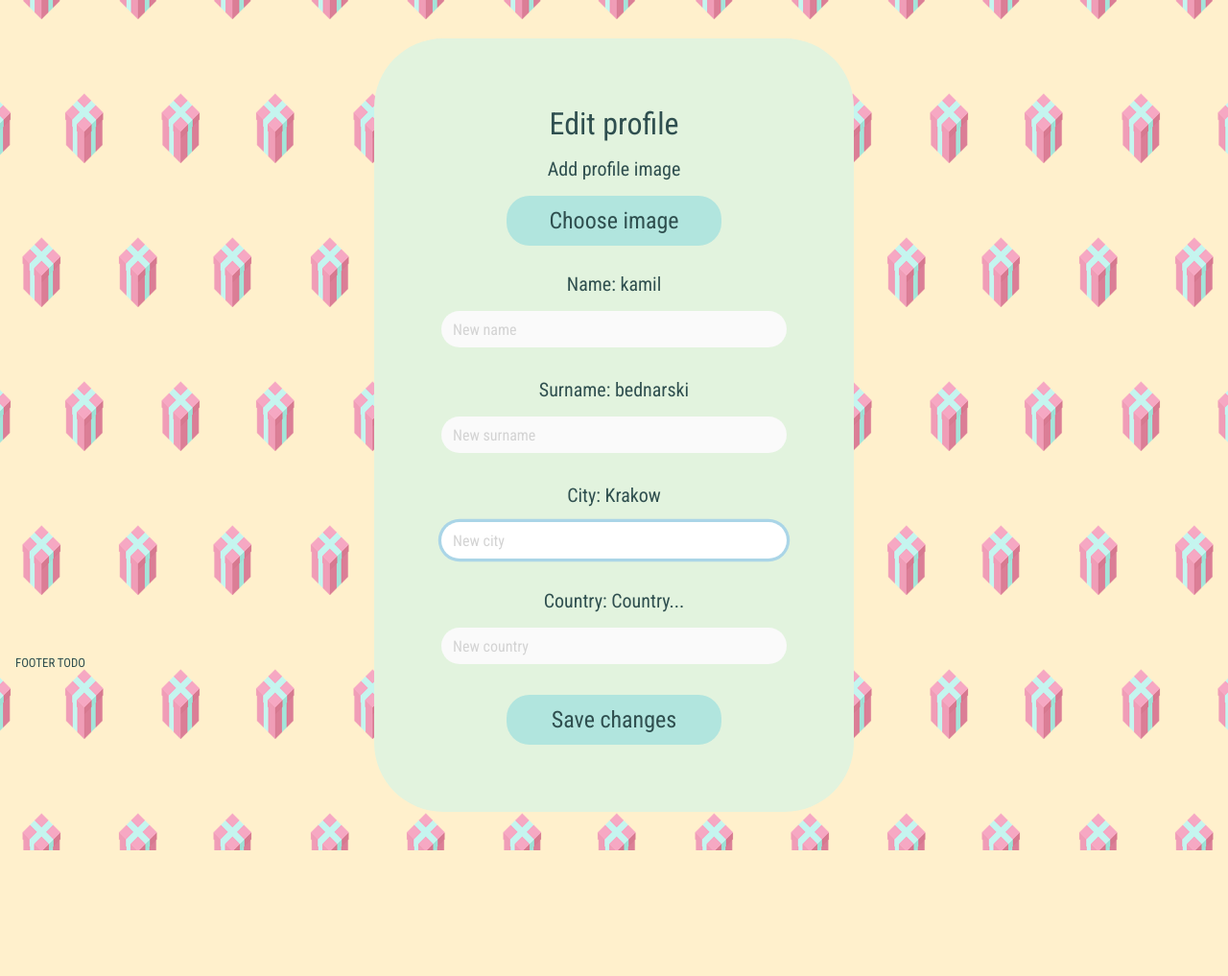
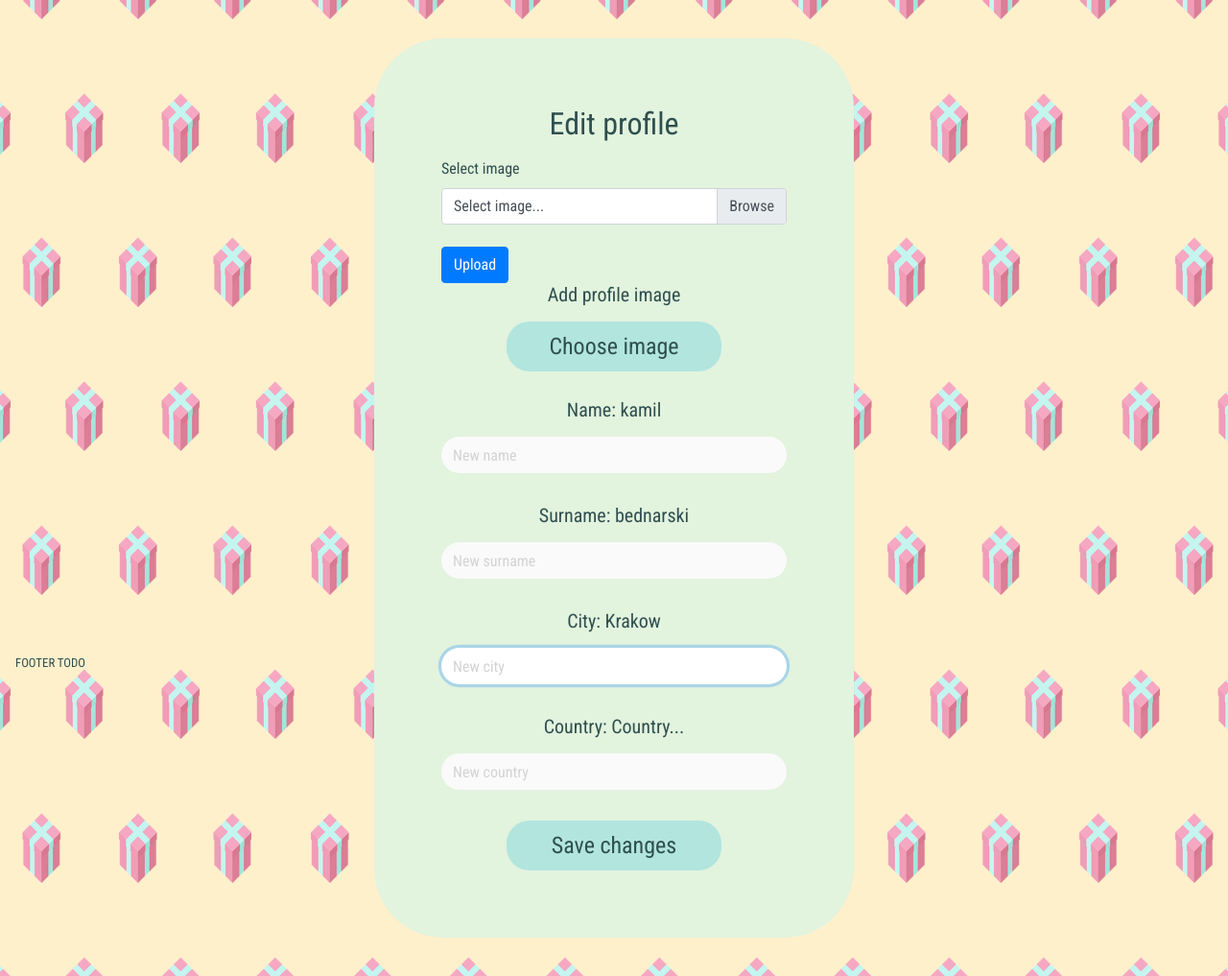
Before and after one commit to kamilbednarski/wish-me, a Flask app: page /profile/edit in a window 1280 px wide. Shown: the part 92-1109 px from the top of the page at 96% size. Before the commit the page ends 978 px from the top, so only its background shows below. Run offline with Flask 2, Linux system fonts and the light colour scheme; a user stored in the database is signed in; some libraries are stand-ins or nearby versions; some web fonts are replaced.

Commit message:
update: profile edit

```diff
--- a/app.py
+++ b/app.py
@@ -6,6 +6,7 @@ from flask_session import Session
 from tempfile import mkdtemp
 from werkzeug.exceptions import default_exceptions, HTTPException, InternalServerError
 from werkzeug.security import check_password_hash, generate_password_hash
+from werkzeug.utils import secure_filename
 
 from helpers import login_required
 
@@ -30,6 +31,13 @@ app.config["SESSION_FILE_DIR"] = mkdtemp()
 app.config["SESSION_PERMANENT"] = False
 app.config["SESSION_TYPE"] = "filesystem"
 Session(app)
+
+
+# IMPORTANT - configuration of absolute path to store uploaded images
+app.config["IMAGE_UPLOADS"] = "/Users/kamilmac/Documents/Development/wish-me/static/image/uploads"
+# IMPORTANT - configuration of allowed image types
+app.config["ALLOWED_IMAGE_EXTENSIONS"] = ["PNG", "JPG", "JPEG", "GIF", "BMP"]
+
 
 # Configure CS50 Library to use SQLite database
 db = SQL("sqlite:///wish.db")
@@ -137,7 +145,8 @@ def user():
 def user_profile(username):
     # This method displays user's account card
     # Query database for account details where userids are equal
-    user_data = db.execute("SELECT * FROM users WHERE id = :id", id=session["user_id"])
+    id = session["user_id"]
+    user_data = db.execute("SELECT * FROM users WHERE id = :id", id=id)
 
     # Save data
     name = user_data[0]["name"]
@@ -146,16 +155,9 @@ def user_profile(username):
     city = user_data[0]["city"]
     country = user_data[0]["country"]
 
-    # Search for profile photo
-    user_image = db.execute("SELECT * FROM images WHERE id = :id", id=session["user_id"])
-
-    if user_image[0]["image"] is None:
-        image = url_for('static', filename='profileimg.bmp')
-    else:
-        image = user_image[0]["image"]
 
     # Render user's account page
-    return render_template("profile.html", username=username, name=name, surname=surname, email=email, city=city, country=country, image=image)
+    return render_template("profile.html", username=username, name=name, surname=surname, email=email, city=city, country=country)
 
 
 
@@ -224,12 +226,28 @@ def change_email():
         return render_template("changeemail.html")
 
 
+
+def allowed_image(filename):
+    # This method validates uploaded image for allowed extensions
+
+    if not "." in filename:
+        return False
+
+    ext = filename.rsplit(".", 1)[1]
+
+    if ext.upper() in app.config["ALLOWED_IMAGE_EXTENSIONS"]:
+        return True
+    else:
+        return False
+
+
 @app.route("/profile/edit", methods=["GET", "POST"])
 @login_required
 def edit_profile():
 
+    id=session["user_id"]
     # Query database for account details where userids are equal
-    user_data = db.execute("SELECT * FROM users WHERE id = :id", id=session["user_id"])
+    user_data = db.execute("SELECT * FROM users WHERE id = :id", id=id)
 
     # Save data
     username = user_data[0]["username"]
@@ -243,29 +261,47 @@ def edit_profile():
     if request.method == "POST":
 
         # If image provided
-        if request.form.get("image"):
-            new_image = request.form.get("image")
-            db.execute("UPDATE images SET image = :new_image WHERE id = :id", new_image=new_image, id=session["user_id"])
+        if request.files:
+            new_image = request.files["image"]
+            # Log info about loaded file
+            print(new_image)
+
+            if new_image.filename == "":
+                print("Image without filename")
+                return redirect(request.url)
+
+            if not allowed_image(new_image.filename):
+                print("Wrong file extension")
+                return redirect(request.url)
+
+            else:
+                new_file_name = f"{id}.jpg"
+                # Save uploaded image
+                new_image.save(os.path.join(app.config["IMAGE_UPLOADS"], new_file_name))
+
+                # Log info about saved file
+                print("Image saved")
+
 
         # If name provided
         if request.form.get("name"):
             new_name = request.form.get("name")
-            db.execute("UPDATE users SET name = :new_name WHERE id = :id", new_name=new_name, id=session["user_id"])
+            db.execute("UPDATE users SET name = :new_name WHERE id = :id", new_name=new_name, id=id)
 
         # If surname provided
         if request.form.get("surname"):
             new_surname = request.form.get("surname")
-            db.execute("UPDATE users SET surname = :new_surname WHERE id = :id", new_surname=new_surname, id=session["user_id"])
+            db.execute("UPDATE users SET surname = :new_surname WHERE id = :id", new_surname=new_surname, id=id)
 
         # If city provided
         if request.form.get("city"):
             new_city = request.form.get("city")
-            db.execute("UPDATE users SET city = :new_city WHERE id = :id", new_city=new_city, id=session["user_id"])
+            db.execute("UPDATE users SET city = :new_city WHERE id = :id", new_city=new_city, id=id)
 
         # If country provided
         if request.form.get("country"):
             new_country = request.form.get("country")
-            db.execute("UPDATE users SET name = :new_country WHERE id = :id", new_country=new_country, id=session["user_id"])
+            db.execute("UPDATE users SET name = :new_country WHERE id = :id", new_country=new_country, id=id)
 
         # Render user's account page
         return redirect("/profile")
--- a/templates/profile.html
+++ b/templates/profile.html
@@ -7,7 +7,7 @@
 {% block main %}
     <div class="form-container">
         <div class="text-center pb-4">
-            <img class="profile-img" src={{ image }} width="200px" height="200px">
+            <img class="profile-img" src={{ url_for('static', filename='profileimg.bmp') }} width="200px" height="200px">
         </div>
 
         <!-- Name and surname -->
--- a/templates/profileedit.html
+++ b/templates/profileedit.html
@@ -9,15 +9,26 @@
         <div class="text-center">
             <label class="form-label-l"><h2>Edit profile</h2></label>
         </div>
-        <form action="/profile/edit" method="post" id="login_form">
+        <form action="/profile/edit" method="post" id="login_form" enctype="multipart/form-data">
+
+            <div class="form-group">
+                <label>Select image</label>
+                <div class="custom-file">
+                    <input type="file" class="custom-file-input" name="image" id="image">
+                    <label class="custom-file-label" for="image">Select image...</label>
+                </div>
+            </div>
+            <button type="submit" class="btn btn-primary">Upload</button>
+
+
 
             <!-- Profile photo -->
             <div class="form-group pb-3">
                 <div class="text-center">
                     <label class="form-label-m "><h5>Add profile image</h5></label>
                 </div>
-                    <input id="image" name="image" type="file" accept="image/*"/>
-                    <label class="file-input text-center" for="image">Choose image</label>
+                    <input id="image" name="" type="file" accept="image/*"/>
+                    <label class="file-input text-center" for="">Choose image</label>
             </div>
 
             <!-- Name -->
```
Also changed, not shown: 7.jpg (added), helpers.py (line endings or trailing spaces), wish.db, 1 other file.
